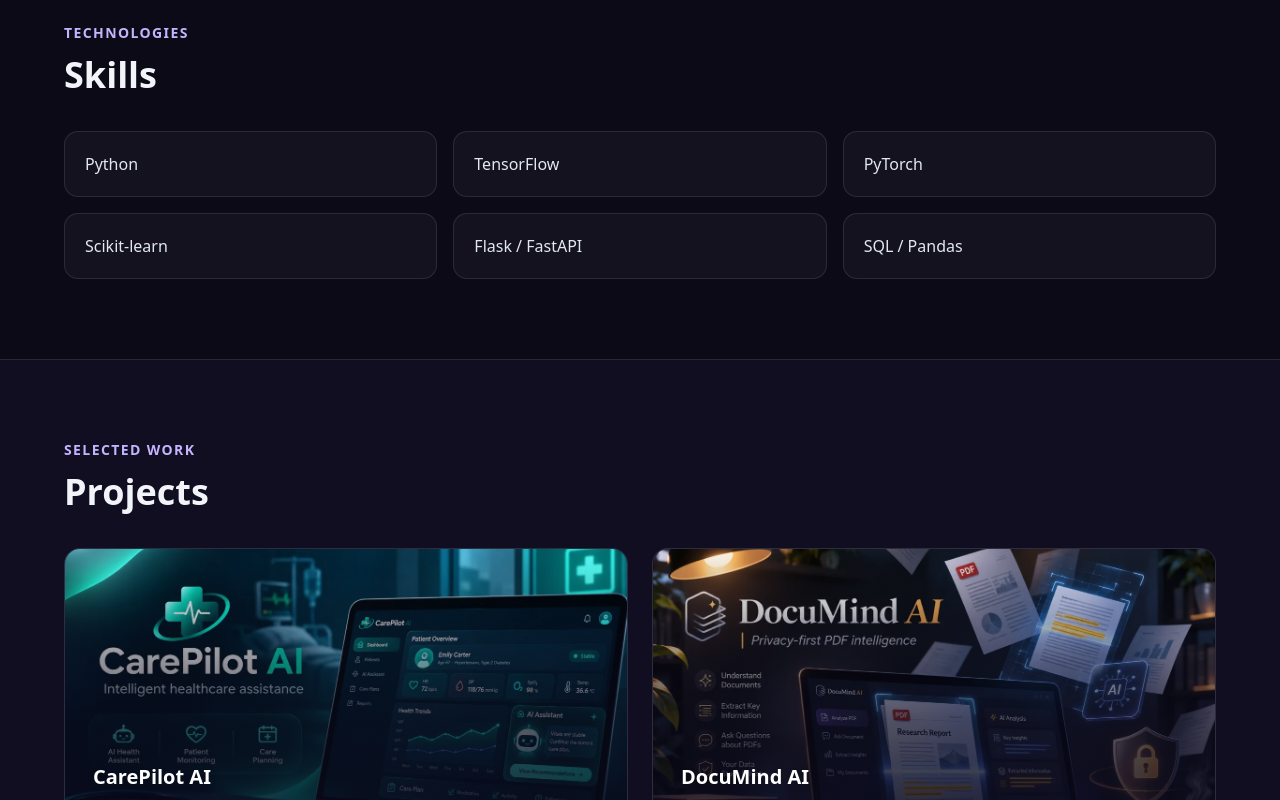
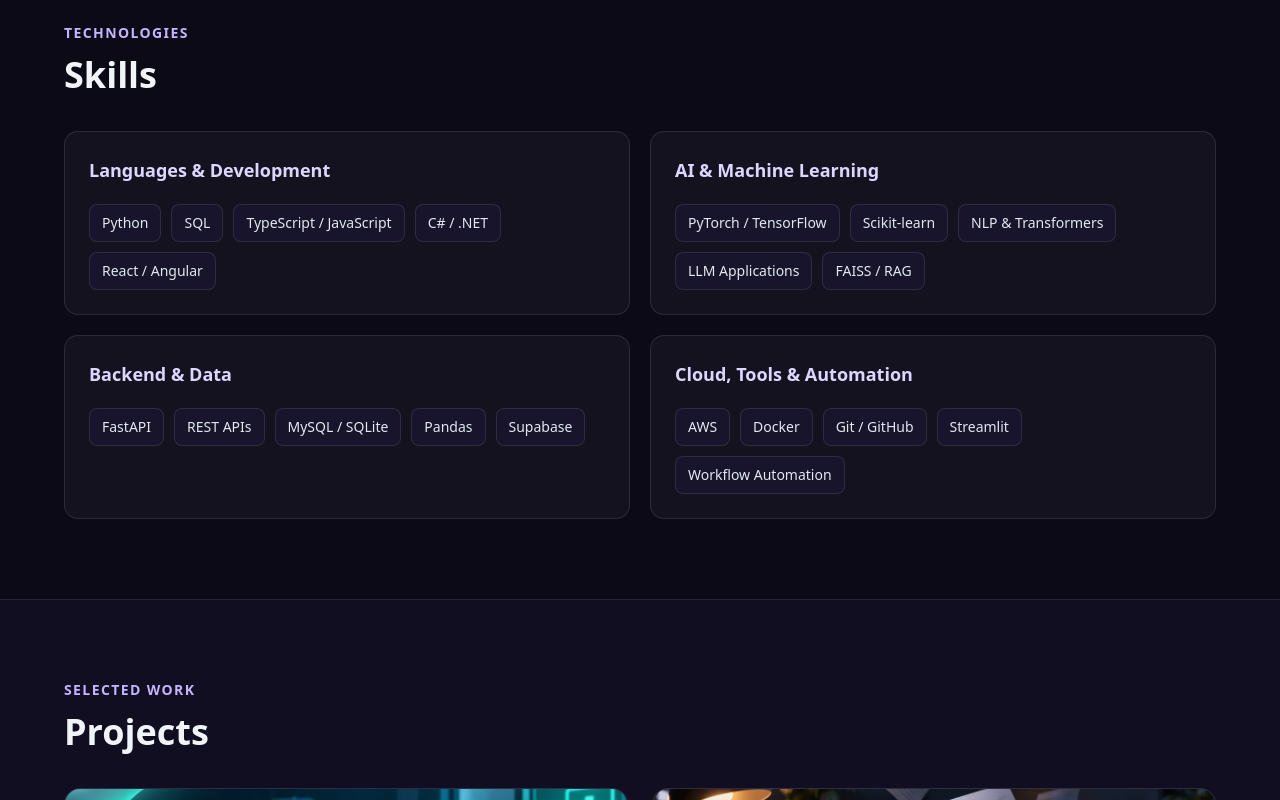
Before and after one commit to PushpaSamunuru/PortFolio, a Next.js app: page / in a window 1280 px wide. Shown: the part 1940-2740 px from the top of the page. Built offline with nearby package versions, Linux system fonts and the light colour scheme.

Commit message:
Organize professional skills by development, AI, backend, and automation

```diff
--- a/app/page.js
+++ b/app/page.js
@@ -2,7 +2,12 @@
 
 import { useState } from 'react';
 
-const skills = ['Python', 'TensorFlow', 'PyTorch', 'Scikit-learn', 'Flask / FastAPI', 'SQL / Pandas'];
+const skillGroups = [
+  { category: 'Languages & Development', skills: ['Python', 'SQL', 'TypeScript / JavaScript', 'C# / .NET', 'React / Angular'] },
+  { category: 'AI & Machine Learning', skills: ['PyTorch / TensorFlow', 'Scikit-learn', 'NLP & Transformers', 'LLM Applications', 'FAISS / RAG'] },
+  { category: 'Backend & Data', skills: ['FastAPI', 'REST APIs', 'MySQL / SQLite', 'Pandas', 'Supabase'] },
+  { category: 'Cloud, Tools & Automation', skills: ['AWS', 'Docker', 'Git / GitHub', 'Streamlit', 'Workflow Automation'] },
+];
 
 const projects = [
   {
@@ -135,9 +140,18 @@ export default function Portfolio() {
         <div className="mx-auto max-w-6xl">
           <p className="mb-3 text-sm font-semibold uppercase tracking-widest text-violet-300">Technologies</p>
           <h2 className="mb-9 text-3xl font-bold sm:text-4xl">Skills</h2>
-          <div className="grid grid-cols-2 gap-4 sm:grid-cols-3">
-            {skills.map(skill => (
-              <div key={skill} className="rounded-xl border border-white/10 bg-white/[0.035] p-5 font-medium text-slate-200">{skill}</div>
+          <div className="grid gap-5 md:grid-cols-2">
+            {skillGroups.map(group => (
+              <div key={group.category} className="rounded-xl border border-white/10 bg-white/[0.035] p-6">
+                <h3 className="mb-5 text-lg font-semibold text-violet-200">{group.category}</h3>
+                <div className="flex flex-wrap gap-2.5">
+                  {group.skills.map(skill => (
+                    <span key={skill} className="rounded-md border border-white/10 bg-[#17142b] px-3 py-2 text-sm text-slate-200">
+                      {skill}
+                    </span>
+                  ))}
+                </div>
+              </div>
             ))}
           </div>
         </div>
```
